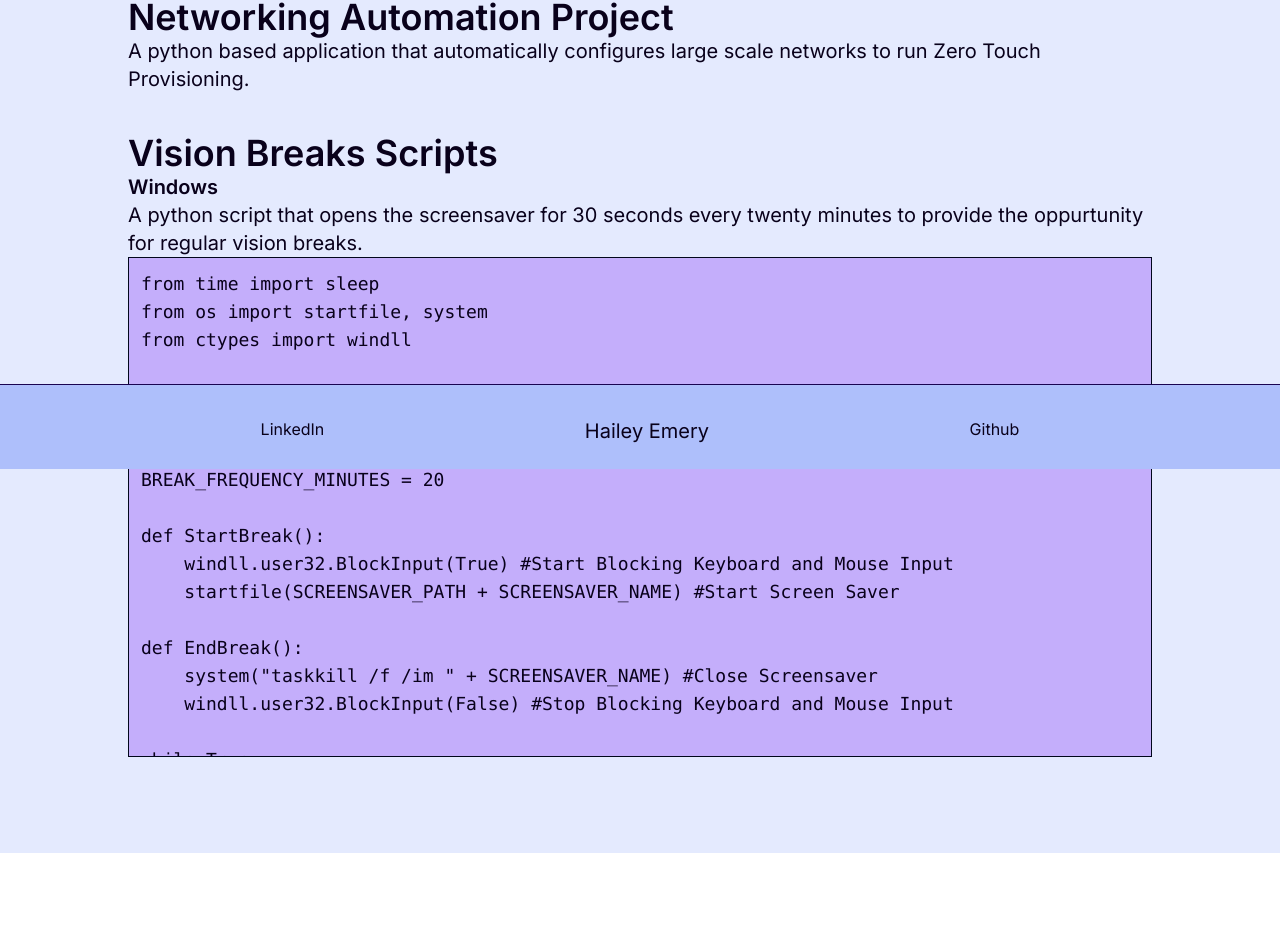
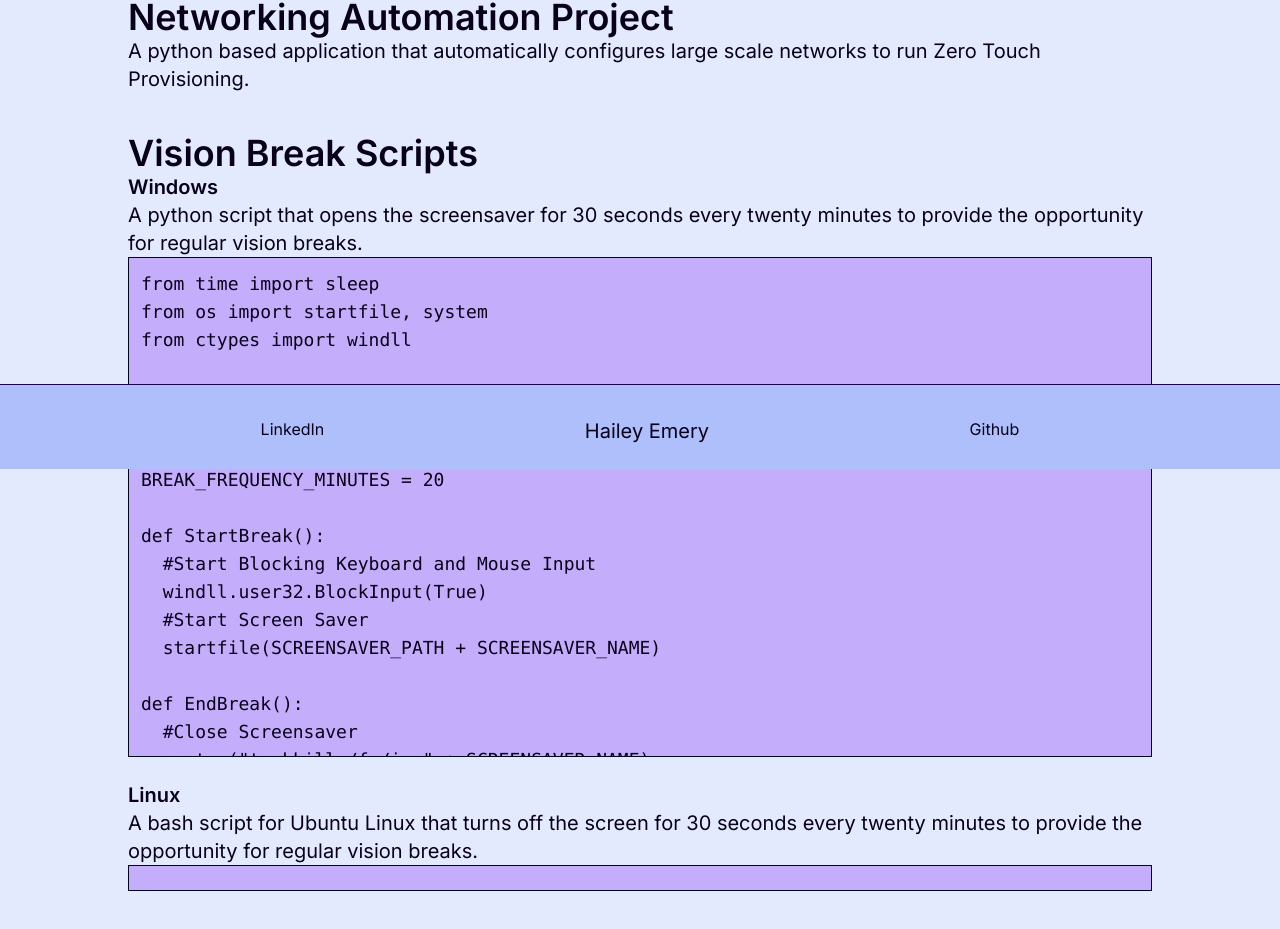
Before and after one commit to HaileyEmery/portfolio_website, a Next.js app: page /Projects in a window 1280 px wide. Shown: the part 331-1260 px from the top of the page. Before the commit the page ends 1184 px from the top, so only its background shows below. Built offline with nearby package versions, Linux system fonts and the light colour scheme.

Commit message:
Add Vision Break Scripts Linux Description, and project links

```diff
--- a/src/app/Projects/page.tsx
+++ b/src/app/Projects/page.tsx
@@ -1,3 +1,4 @@
+import Link from 'next/link';
 import {formatting} from '../formatting.tsx'
 
 let visionBreaksWindowsCode = `from time import sleep
@@ -10,49 +11,59 @@ BREAK_DURATION_SECONDS = 30
 BREAK_FREQUENCY_MINUTES = 20
 
 def StartBreak():
-    windll.user32.BlockInput(True) #Start Blocking Keyboard and Mouse Input
-    startfile(SCREENSAVER_PATH + SCREENSAVER_NAME) #Start Screen Saver
+  #Start Blocking Keyboard and Mouse Input
+  windll.user32.BlockInput(True)
+  #Start Screen Saver
+  startfile(SCREENSAVER_PATH + SCREENSAVER_NAME)
 
 def EndBreak():
-    system("taskkill /f /im " + SCREENSAVER_NAME) #Close Screensaver
-    windll.user32.BlockInput(False) #Stop Blocking Keyboard and Mouse Input
+  #Close Screensaver
+  system("taskkill /f /im " + SCREENSAVER_NAME)
+  #Stop Blocking Keyboard and Mouse Input
+  windll.user32.BlockInput(False)
 
 while True:
   sleep(BREAK_FREQUENCY_MINUTES*60 - BREAK_DURATION_SECONDS)
   StartBreak()
   sleep(BREAK_DURATION_SECONDS)
   EndBreak()`
+let visionBreaksLinuxCode = ''
 
 export default function Projects() {
   return (<>
     <p className={formatting.title}>
       Projects
     </p>
+
     <div>
-      <p className={formatting.heading1}>
+      <Link className={formatting.heading1} href="https://github.com/HaileyEmery/portfolio_website">
         Portfolio Website
-      </p>
+      </Link>
       <p className={formatting.normal}>
         A react based web app using next.js routing, and Tailwind CSS Styling to demonstrate completed projects.
       </p>
     </div>
+
     <div>
-      <p className={formatting.heading1}>
+      <Link className={formatting.heading1} href="https://projects-web.engr.colostate.edu/ece-sr-design/AY23/network/">
         Networking Automation Project
-      </p>
+      </Link>
       <p className={formatting.normal}>
         A python based application that automatically configures large scale networks to run Zero Touch Provisioning.
       </p>
     </div>
+
     <div>
-      <p className={formatting.heading1}>
-        Vision Breaks Scripts
-      </p>
-      <p className={formatting.heading3}>
+      <Link className={formatting.heading1} href="https://github.com/HaileyEmery/VisionBreaks">
+        Vision Break Scripts
+      </Link>
+      <br />
+      <div>
+        <Link className={formatting.heading3} href="https://github.com/HaileyEmery/VisionBreaks/Windows">
           Windows
-      </p>
+        </Link>
         <p className={formatting.normal}>
-        A python script that opens the screensaver for 30 seconds every twenty minutes to provide the oppurtunity for regular vision breaks.
+          A python script that opens the screensaver for 30 seconds every twenty minutes to provide the opportunity for regular vision breaks.
         </p>
         <pre className={formatting.code}>
           <code>
@@ -60,5 +71,20 @@ export default function Projects() {
           </code>
         </pre>
       </div>
+      <br />
+      <div>
+        <Link className={formatting.heading3} href="https://github.com/HaileyEmery/VisionBreaks/Linux">
+          Linux
+        </Link>
+        <p className={formatting.normal}>
+          A bash script for Ubuntu Linux that turns off the screen for 30 seconds every twenty minutes to provide the opportunity for regular vision breaks.
+        </p>
+        <pre className={formatting.code}>
+          <code>
+            {visionBreaksLinuxCode}
+          </code>
+        </pre>
+      </div>
+    </div>
   </>);
 }
```
Lines whose indentation alone changed are shown as unchanged.
